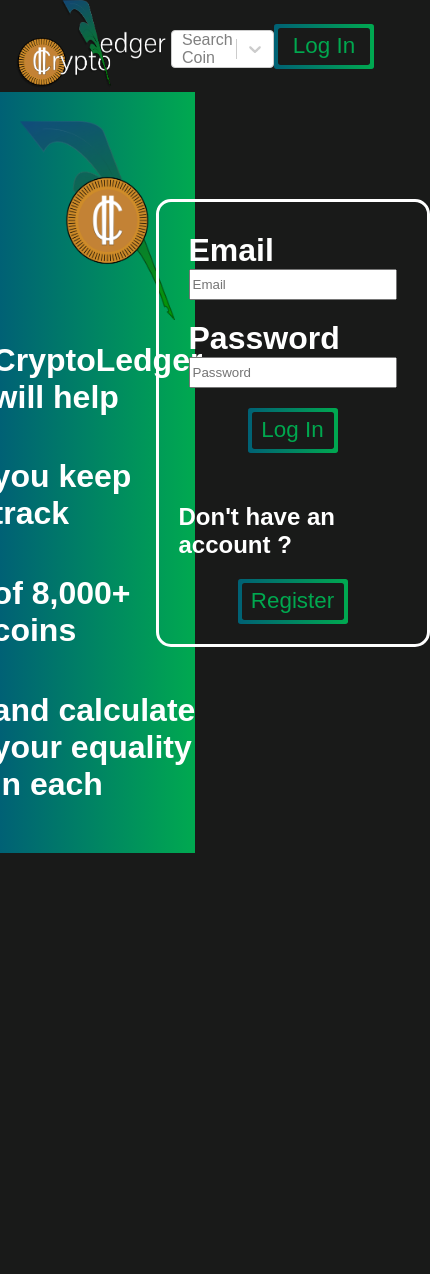
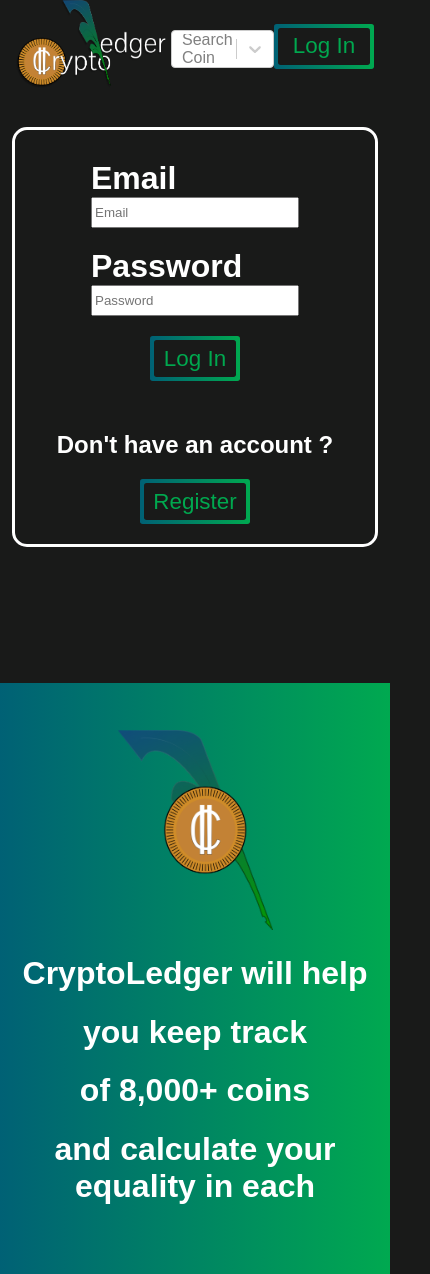
Before and after one commit to JoncarlosT/CryptoLedger-V2, a React (Create React App) app in the folder client/: page /auth in a window 390 px wide. Shown: the whole page, 430 px wide, since content can reach past the window. Before the commit the page ends 853 px from the top, so only its background shows below. Built offline with nearby package versions, Linux system fonts and the light colour scheme.

Commit message:
Authhpage responsive added

```diff
--- /dev/null
+++ b/client/src/device.js
@@ -0,0 +1,20 @@
+const size = {
+  mobileS: "320px",
+  mobileM: "375px",
+  mobileL: "425px",
+  tablet: "768px",
+  laptop: "1024px",
+  laptopL: "1440px",
+  desktop: "2560px",
+};
+
+export const device = {
+  mobileS: `(min-width: ${size.mobileS})`,
+  mobileM: `(min-width: ${size.mobileM})`,
+  mobileL: `(min-width: ${size.mobileL})`,
+  tablet: `(min-width: ${size.tablet})`,
+  laptop: `(min-width: ${size.laptop})`,
+  laptopL: `(min-width: ${size.laptopL})`,
+  desktop: `(min-width: ${size.desktop})`,
+  desktopL: `(min-width: ${size.desktop})`,
+};
--- a/client/src/pages/AuthPage/AuthPage.js
+++ b/client/src/pages/AuthPage/AuthPage.js
@@ -6,8 +6,8 @@ import {
   AuthNavigationWrapper,
   AuthNavigationHeader,
   AuthFormWrapper,
-  LeftSide,
-  RightSide,
+  AuthSide,
+  DetailSide,
   HeaderWrapper,
 } from "./styles";
 import StyledButton from "../../components/StyledButton/StyledButton";
@@ -18,16 +18,7 @@ const AuthPage = () => {
 
   return (
     <StyledAuthPage>
-      <LeftSide>
-        <HeaderWrapper>
-          <img src={Combine_Logo} alt="Logo" style={{ width: "155px" }} />
-          <h1>CryptoLedger will help</h1>
-          <h1>you keep track</h1>
-          <h1>of 8,000+ coins</h1>
-          <h1>and calculate your equality in each</h1>
-        </HeaderWrapper>
-      </LeftSide>
-      <RightSide>
+      <AuthSide>
         <AuthFormWrapper>
           <div>
             {LoginFormRender ? <UserLoginForm /> : <UserRegisterForm />}
@@ -65,7 +56,17 @@ const AuthPage = () => {
             </AuthNavigationWrapper>
           )}
         </AuthFormWrapper>
-      </RightSide>
+      </AuthSide>
+
+      <DetailSide>
+        <HeaderWrapper>
+          <img src={Combine_Logo} alt="Logo" style={{ width: "155px" }} />
+          <h1>CryptoLedger will help</h1>
+          <h1>you keep track</h1>
+          <h1>of 8,000+ coins</h1>
+          <h1>and calculate your equality in each</h1>
+        </HeaderWrapper>
+      </DetailSide>
     </StyledAuthPage>
   );
 };
--- a/client/src/pages/AuthPage/styles.js
+++ b/client/src/pages/AuthPage/styles.js
@@ -1,47 +1,63 @@
 import styled from "styled-components";
+import { device } from "../../device";
 
 export const StyledAuthPage = styled.div`
   display: flex;
-  flex-direction: row;
-  align-items: center;
+  flex-direction: column;
+  justify-content: center;
+
+  @media ${device.laptop} {
+    flex-direction: row-reverse;
+    height: 90vh;
+  }
 `;
 
-export const LeftSide = styled.div`
-  height: 90.2vh;
-  width: 50vw;
-  display: flex;
-  flex-direction: column;
-  align-items: center;
-  justify-content: center;
-  background-image: linear-gradient(to right, #006175 0%, #00a950 100%);
-`;
-
-export const HeaderWrapper = styled.div`
+export const AuthSide = styled.div`
+  height: 70vh;
   display: flex;
   flex-direction: column;
   justify-content: center;
   align-items: center;
+
+  @media ${device.laptop} {
+    width: 50vw;
+    height: 90vh;
+  }
 `;
 
-export const RightSide = styled.div`
+export const HeaderWrapper = styled.div`
+  text-align: center;
+`;
+
+export const DetailSide = styled.div`
+  height: 70vh;
   display: flex;
-  flex-direction: row;
-  align-items: center;
+  flex-direction: column;
   justify-content: center;
-  height: 90.2vh;
-  width: 50vw;
+  background-image: linear-gradient(to right, #006175 0%, #00a950 100%);
+
+  @media ${device.laptop} {
+    width: 50vw;
+    height: 90vh;
+  }
 `;
 
 export const AuthFormWrapper = styled.div`
+  display: flex;
+  flex-direction: column;
+  justify-content: center;
+  width: 320px;
+
   padding: 20px;
   border-radius: 15px;
   margin-bottom: 100px;
-  border: solid 3px;
+  border: 3px solid;
 `;
 
 export const AuthNavigationWrapper = styled.div`
   display: flex;
   flex-direction: column;
+
   align-items: center;
 `;
 
```
